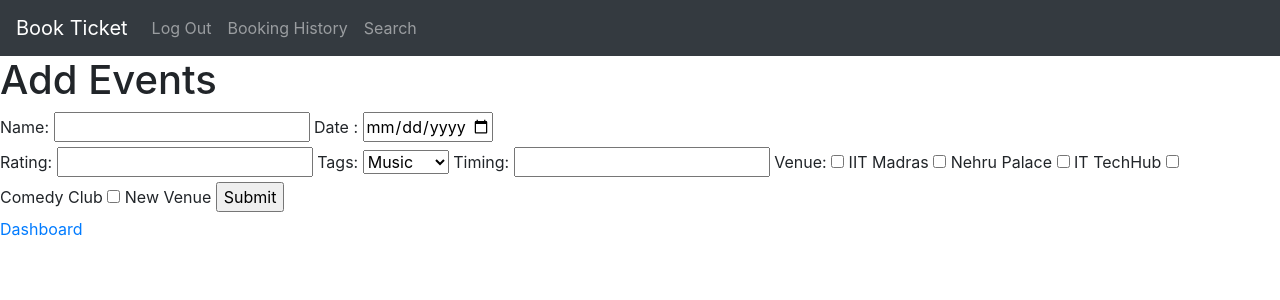
After one commit to Lleoshivam/pulse, a Flask app: page /add_event_byUser in a window 1280 px wide. The commit adds this page. Shown: the top 300 px of the page. Run offline with Flask 3, Linux system fonts and the light colour scheme; a user stored in the database is signed in; some libraries are stand-ins or nearby versions.

Commit message:
Added event add by user

```diff
--- a/app.py
+++ b/app.py
@@ -349,6 +349,25 @@ def add_event():
         return redirect(url_for('admin'))
     return render_template('add_event.html', venues=venues)
 
+@app.route('/add_event_byUser', methods=['GET', 'POST'])
+@login_required
+def add_event_byUser():
+
+    venues = Venue.query.all()
+    if request.method == 'POST':
+        name = request.form['name']
+        rating = request.form['rating']
+        tags = request.form['tags']
+        timing = request.form['timing']
+        date = request.form['date']
+        venues_checked = request.form.getlist('venues')
+        for venue_id in venues_checked:
+            event = Event(name=name, rating=rating, tags=tags,
+                          timing=timing, venue_id=venue_id, date=date)
+            db.session.add(event)
+        db.session.commit()
+        return redirect(url_for('user_dash'))
+    return render_template('add_event_byUser.html', venues=venues)
 
 @app.route('/edit_event/<int:id>', methods=['GET', 'POST'])
 @login_required
--- /dev/null
+++ b/templates/add_event_byUser.html
@@ -0,0 +1,77 @@
+<!DOCTYPE html>
+<html>
+  <head>
+    <title>Add Event</title>
+    <link
+      rel="stylesheet"
+      href="https://maxcdn.bootstrapcdn.com/bootstrap/4.5.2/css/bootstrap.min.css"
+    />
+  </head>
+  <body>
+    <nav class="navbar navbar-expand-md navbar-dark bg-dark">
+      <a class="navbar-brand" href="#">Book Ticket</a>
+      <button
+        class="navbar-toggler"
+        type="button"
+        data-toggle="collapse"
+        data-target="#navbarNav"
+      >
+        <span class="navbar-toggler-icon"></span>
+      </button>
+      <div class="collapse navbar-collapse" id="navbarNav">
+        <ul class="navbar-nav">
+          <li class="nav-item">
+            <a class="nav-link" href="{{ url_for('logout') }}">Log Out</a>
+          </li>
+          <li class="nav-item">
+            <a class="nav-link" href="{{ url_for('history')}}"
+              >Booking History</a
+            >
+          </li>
+
+          <li class="nav-item">
+            <a class="nav-link" href="{{ url_for('user')}}">Search</a>
+          </li>
+        </ul>
+      </div>
+    </nav>
+
+    <h1>Add Events</h1>
+    <form action="{{ url_for('add_event_byUser') }}" method="post">
+      <label for="name">Name:</label>
+      <input type="text" id="name" name="name" required />
+      <label for="date">Date :</label>
+      <input
+        type="date"
+        id="date"
+        name="date"
+        min="2025-03-20"
+        max="2026-04-30"
+        required
+      />
+      <br />
+      <label for="rating">Rating:</label>
+      <input type="number" name="rating" required />
+      <label for="tags">Tags:</label>
+      <select name="tags" required>
+        <option value="Music">Music</option>
+        <option value="Coding">Coding</option>
+        <option value="Comedy">Comedy</option>
+      </select>
+      <label for="timing">Timing: </label>
+      <input type="text" name="timing" required />
+      <label for="venue">Venue:</label>
+      {% for venue in venues %}
+      <input
+        type="checkbox"
+        id="venue-{{ venue.id }}"
+        name="venues"
+        value="{{ venue.id }}"
+      />
+      <label for="venue-{{ venue.id }}">{{ venue.name }}</label>
+      {% endfor %}
+      <input type="submit" value="Submit" />
+    </form>
+    <a href="{{ url_for('user_dash') }}">Dashboard</a>
+  </body>
+</html>
--- a/templates/history.html
+++ b/templates/history.html
@@ -61,6 +61,11 @@
           <li class="nav-item">
             <a class="nav-link" href="{{ url_for('user')}}">Search</a>
           </li>
+          <li class="nav-item">
+            <a class="nav-link" href="{{ url_for('add_event_byUser')}}"
+              >Add Event</a
+            >
+          </li>
         </ul>
       </div>
     </nav>
--- a/templates/index.html
+++ b/templates/index.html
@@ -15,7 +15,7 @@
   </head>
   <body>
     <div class="container">
-      <h1 class="text-center mt-5">Book Events in 2 Minutes</h1>
+      <h1 class="text-center mt-5">Community Pulse</h1>
       <div class="row justify-content-center mt-5">
         <div class="col-sm-4">
           <a
--- a/templates/register.html
+++ b/templates/register.html
@@ -9,11 +9,11 @@
       href="https://maxcdn.bootstrapcdn.com/bootstrap/4.5.2/css/bootstrap.min.css"
     />
 
-    <title>Document</title>
+    <title>Register</title>
   </head>
   <body>
     <div class="container">
-      <h1 class="text-center my-4">Create a new Account in 2 minutes</h1>
+      <h1 class="text-center my-4">Create New Account</h1>
       <div>{{error}}</div>
       <form class="my-4" action="{{url_for('add_user')}}" method="post">
         <label>Enter Username:</label>
--- a/templates/user.html
+++ b/templates/user.html
@@ -32,6 +32,11 @@
           </li>
           <li class="nav-item">
             <a class="nav-link" href="{{ url_for('user')}}">Search</a>
+          </li>
+          <li class="nav-item">
+            <a class="nav-link" href="{{ url_for('add_event_byUser')}}"
+              >Add Event</a
+            >
           </li>
         </ul>
       </div>
```
Also changed, not shown: templates/book.html (+24 -11 lines), templates/user_dash.html (+7 -2 lines), instance/events.db.
